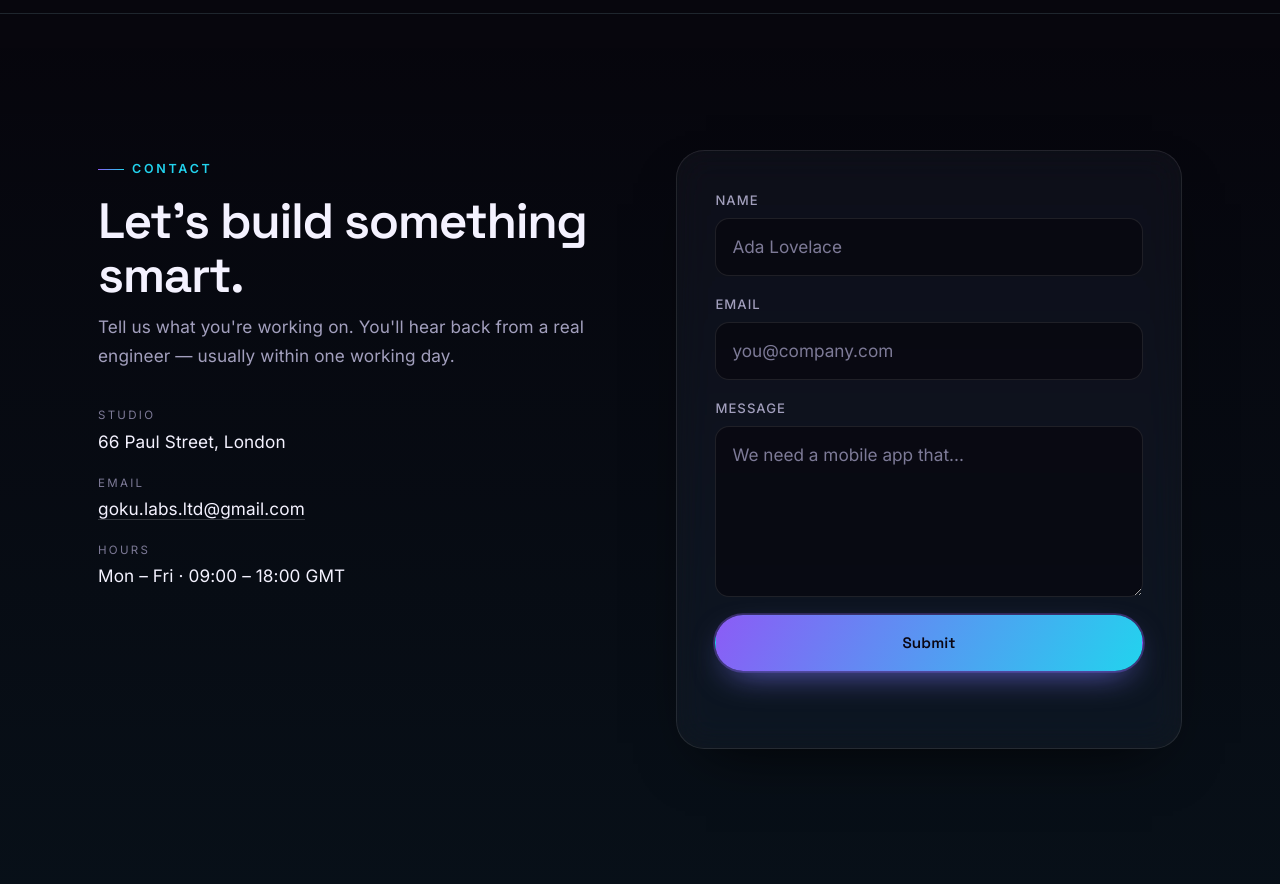
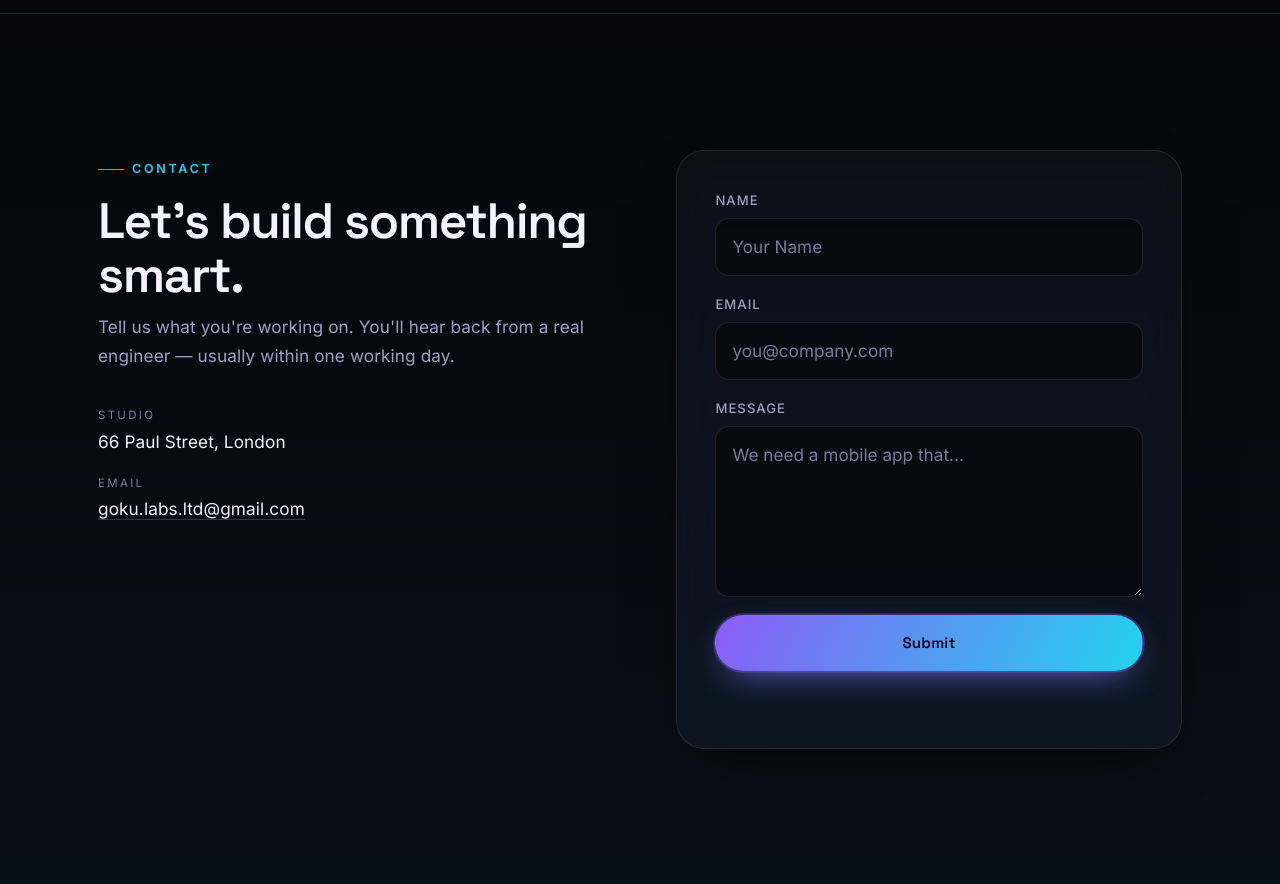
Before and after one commit to Krish-Naidu/Goku_Labs, a Flask app: page / in a window 1280 px wide. Shown: the part 3257-4141 px from the top of the page. Run offline with Flask 3, Linux system fonts and the light colour scheme.

Commit message:
﻿Remove studio hours and update name placeholder
Drop the Hours entry from the contact details and change the name field hint to
"Your Name".

Co-authored-by: Copilot <223556219+Copilot@users.noreply.github.com>

```diff
--- a/templates/index.html
+++ b/templates/index.html
@@ -249,10 +249,6 @@
               <span class="contact__label">Email</span>
               <p><a href="mailto:goku.labs.ltd@gmail.com">goku.labs.ltd@gmail.com</a></p>
             </div>
-            <div>
-              <span class="contact__label">Hours</span>
-              <p>Mon – Fri · 09:00 – 18:00 GMT</p>
-            </div>
           </address>
         </div>
 
@@ -267,7 +263,7 @@
           >
             <div class="field">
               <label for="name">Name</label>
-              <input id="name" name="name" type="text" autocomplete="name" placeholder="Ada Lovelace" maxlength="80" required />
+              <input id="name" name="name" type="text" autocomplete="name" placeholder="Your Name" maxlength="80" required />
               <p class="field__error" data-error-for="name" role="alert"></p>
             </div>
 
```
